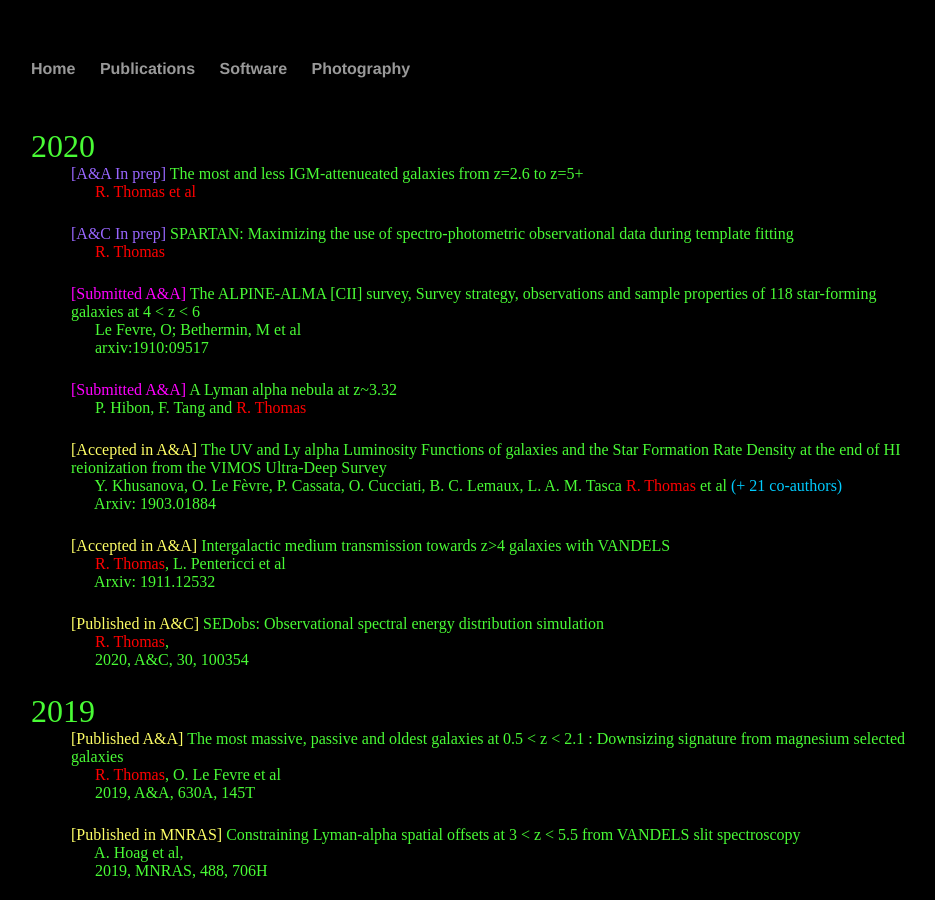
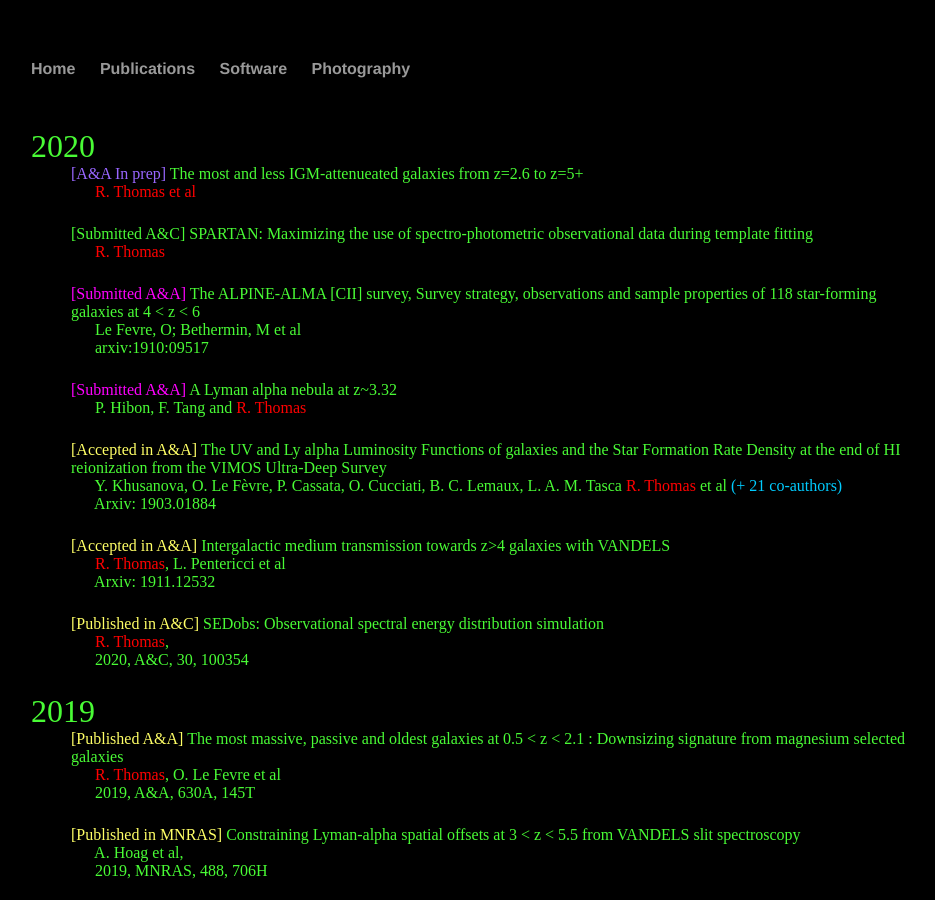
Before and after one commit to astrom-tom/astrom-tom.github.io, a Jekyll site: the page built from Papers/index.html, in a window 1280 px wide and 900 px high. Shown: the whole window, without its empty margins (161-1096 px from the left). Built offline with Jekyll 4.4.1, drawn with Linux system fonts in a browser that asks for light colours.

Commit message:
SPARTAN sub

```diff
--- a/Papers/index.html
+++ b/Papers/index.html
@@ -15,7 +15,7 @@ div.a {  text-indent: 150px;}
   <dd> <span class='prep'>[A&A In prep]</span> The most and less IGM-attenueated galaxies from z=2.6 to z=5+ <br>
      &nbsp;&nbsp;&nbsp;&nbsp;&nbsp; <span class='me'>R. Thomas et al</span> </p> </dd>
 
-  <dd> <span class='prep'>[A&C In prep]</span> SPARTAN: Maximizing the use of spectro-photometric observational data during template fitting <br>
+  <dd> <span class='A&C'>[Submitted A&C]</span> SPARTAN: Maximizing the use of spectro-photometric observational data during template fitting <br>
      &nbsp;&nbsp;&nbsp;&nbsp;&nbsp; <span class='me'>R. Thomas</span> </p> </dd>
 
 
```
